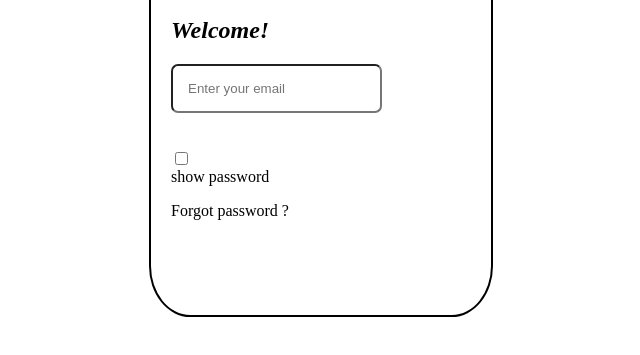
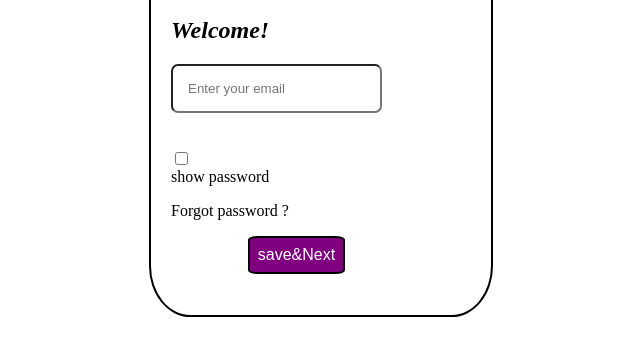
Before and after one commit to Haripriy1909/temp_Registration-_page, a plain HTML site: page index.html in a window 1280 px wide. Shown: the part 323-678 px from the top of the page, without its empty margins (319-959 px from the left). Drawn offline with Linux system fonts and the light colour scheme.

Commit message:
Update index.html

```diff
--- a/index.html
+++ b/index.html
@@ -18,7 +18,7 @@
 
       <p>Forgot password ?</p>
 
-      <button onsubmit="submit>save&Next</button>
+      <button onsubmit="submit">save&Next</button>
     </div>
   </body>
 </html>
```
